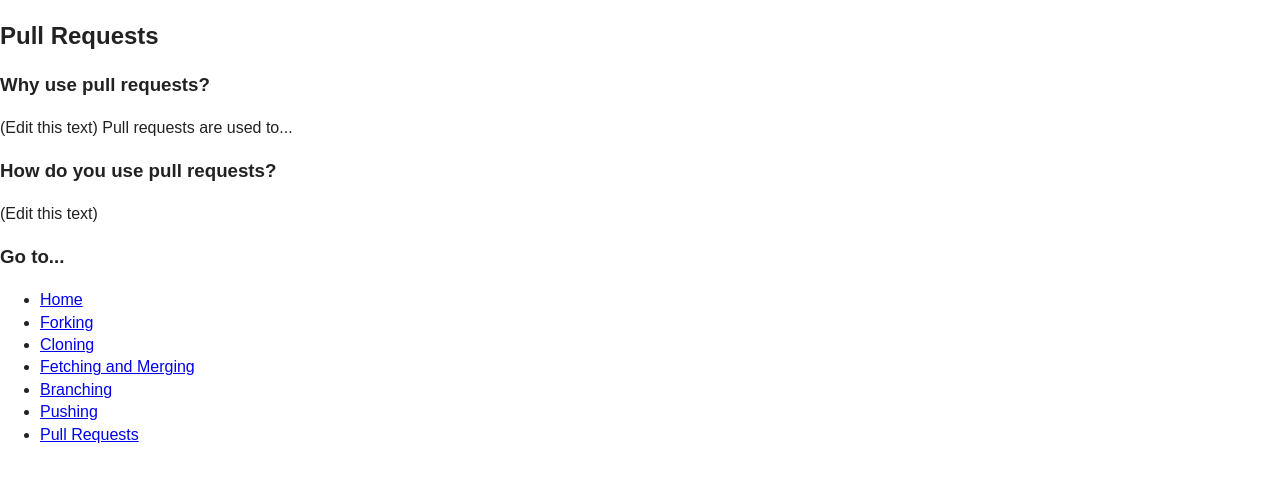
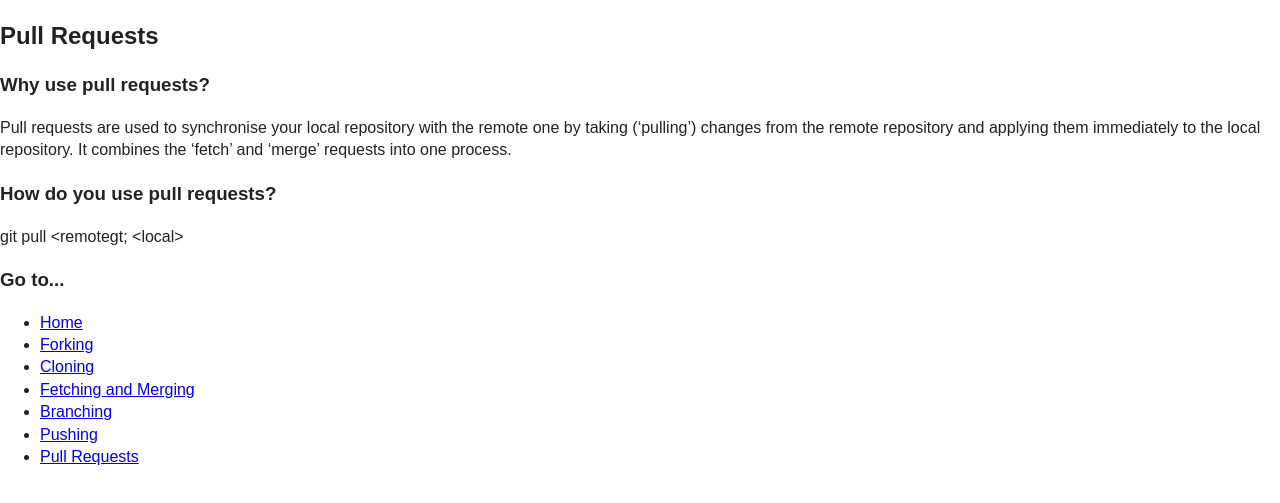
Before and after one commit to SurekaStoeckigt/all-about-git, a plain HTML site: page workflow/pull-requests.html in a window 1280 px wide. Shown: the part 69-572 px from the top of the page. Drawn offline with Linux system fonts and the light colour scheme.

Commit message:
Updated ‘pull-requests.html’

```diff
--- a/workflow/pull-requests.html
+++ b/workflow/pull-requests.html
@@ -21,14 +21,14 @@
 
         <!-- Edit the text below with an explanation of this step in the Git workflow -->
 
-        <p>(Edit this text) Pull requests are used to...</p>
+        <p>Pull requests are used to synchronise your local repository with the remote one by taking (‘pulling’) changes from the remote repository and applying them immediately to the local repository. It combines the ‘fetch’ and ‘merge’ requests into one process.</p>
 
         <h3>How do you use pull requests?</h3>
 
         <!-- Edit the text below with illustrated examples of how to use PRs on Github -->
 
         <p>
-            (Edit this text)
+            git pull &lt;remotegt; &lt;local&gt;
         </p>
 
         <h3>Go to...</h3>
```
